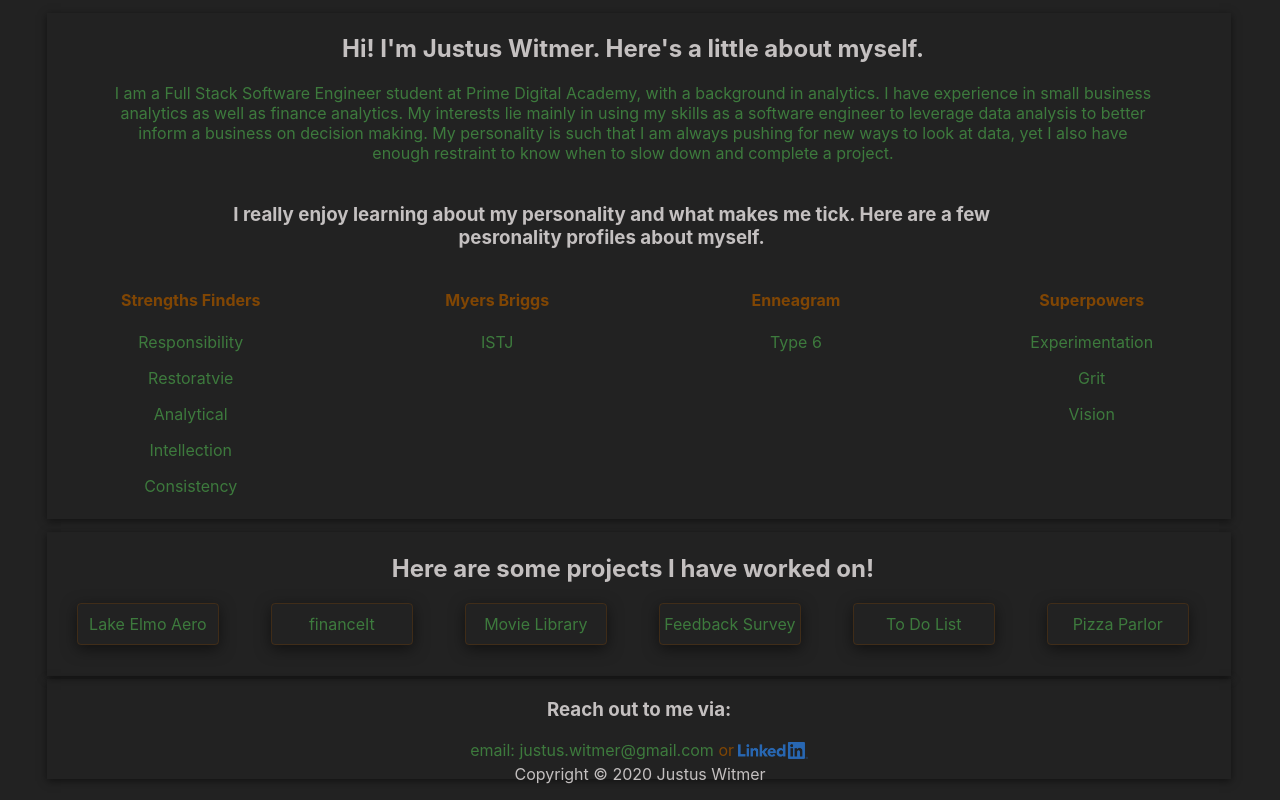
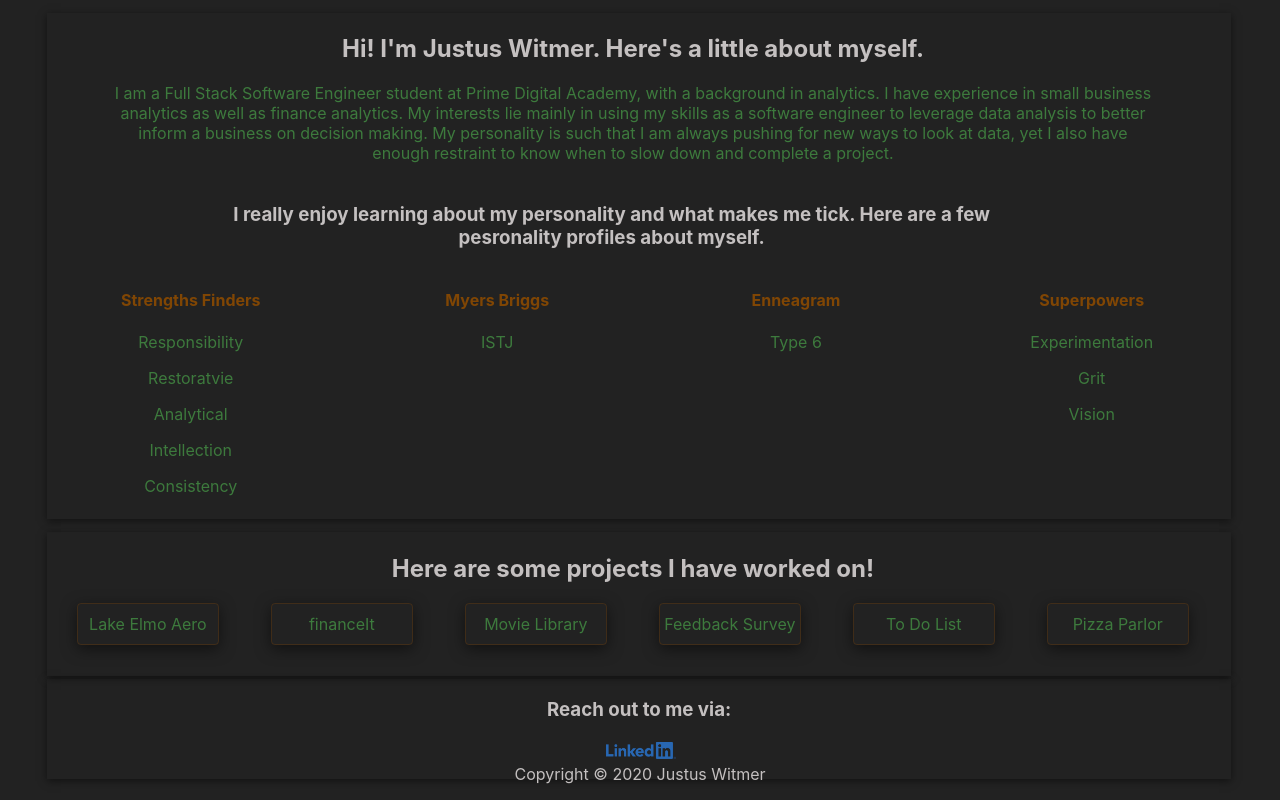
Before and after one commit to justuswitmer/portfolio, a React (Create React App) app: page / in a window 1280 px wide. Built offline with nearby package versions, Linux system fonts and the light colour scheme.

Commit message:
took out email

```diff
--- a/src/App.css
+++ b/src/App.css
@@ -161,6 +161,7 @@ h4 {
   box-shadow: 0 2px 8px 0 rgba(0,0,0,0.50);
   margin: 10px -5% 0 4%;
   padding: 0 10px 30px 10px;
+  /* background: linear-gradient(135deg, #00c6ff 0%, #0072ff 100%); */
 }
 
 .portfolioHeader{
--- a/src/Contact.js
+++ b/src/Contact.js
@@ -7,7 +7,7 @@ class Contact extends Component {
     return (
       <div className='contact'>
         <h3>Reach out to me via:</h3>
-        <p className='secondary'>email: justus.witmer@gmail.com <span className='tertiary'>or</span>
+        <p className='secondary'>
           <a href="https://www.linkedin.com/in/justus-witmer" >
             <img src={linkedin} className='image'
               alt='LinkedIn Logo'
```
